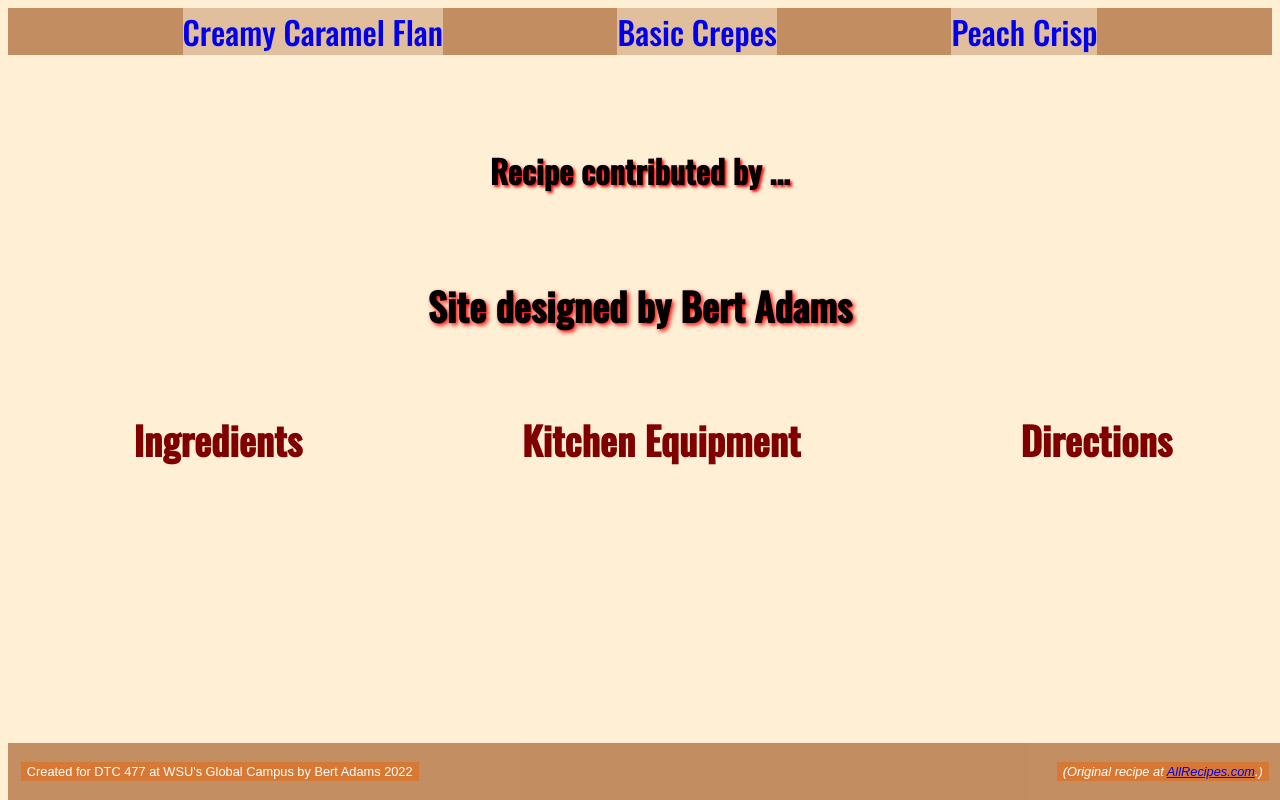
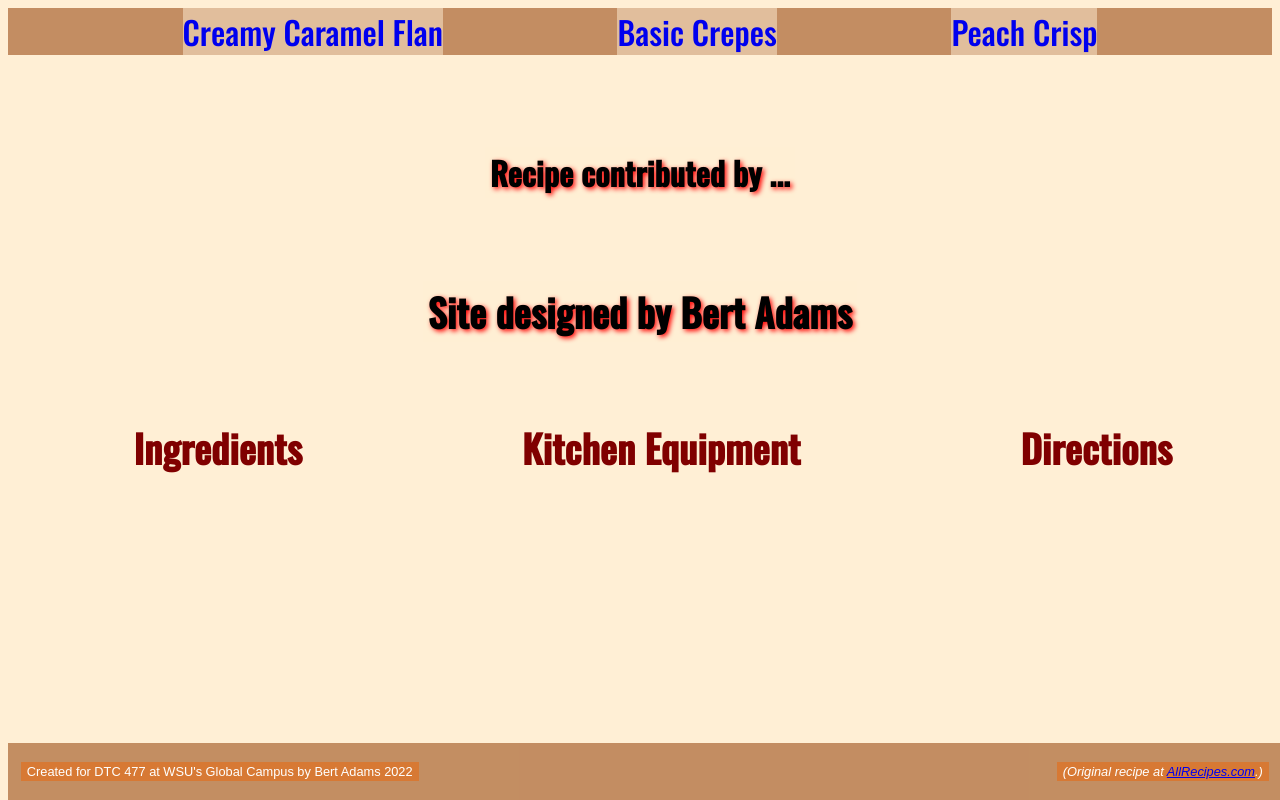
Before and after one commit to muse-stargazer/tp7, a plain HTML site: page index.html in a window 1280 px wide. Shown: the top 800 px of the page. Drawn offline with nearby package versions, Linux system fonts and the light colour scheme.

Commit message:
final touches on code cleaning, header padding

```diff
--- a/styles.css
+++ b/styles.css
@@ -33,7 +33,8 @@ h1 {
   font-size: 3vw;
   text-shadow: 2px 2px 5px red;
   text-align: center;
-  padding: 0;
+  padding-left: 5px;
+  padding-right: 5px;
 }
 
 #header h1.white {
@@ -41,25 +42,33 @@ h1 {
   text-shadow: 4px 4px 6px black;
 }
 
+#header h3 {
+  color: black;
+  text-shadow: 2px 2px 5px red;
+  font-size: 2vw;
+  padding-left: 5px;
+  padding-right: 5px;
+  padding-top: 2px;
+  padding-bottom: 2px;
+}
+
+#header h4 {
+  color: black;
+  text-shadow: 2px 2px 5px red;
+  padding-left: 5px;
+  padding-right: 5px;
+  padding-top: 2px;
+  padding-bottom: 2px;
+}
+
+#header h1, #header h3, #header h4 {
+  background-color: rgba(255, 239, 213, 0.7);
+}
+
 h4 {
   font-size: 2vw;
   color: maroon;
   text-align: center;
-}
-
-#header h4 {
-  color: black;
-  text-shadow: 2px 2px 4px red;
-}
-
-#header h3 {
-  color: black;
-  text-shadow: 2px 2px 3px red;
-  font-size: 2vw;
-}
-
-#header h1, #header h3, #header h4 {
-  background-color: rgba(255, 239, 213, 0.7);
 }
 
 #bigflex h4 {
```
